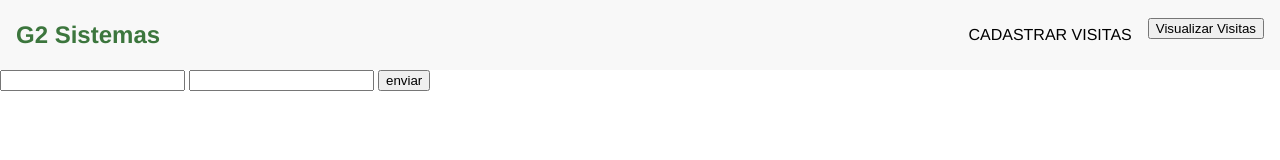
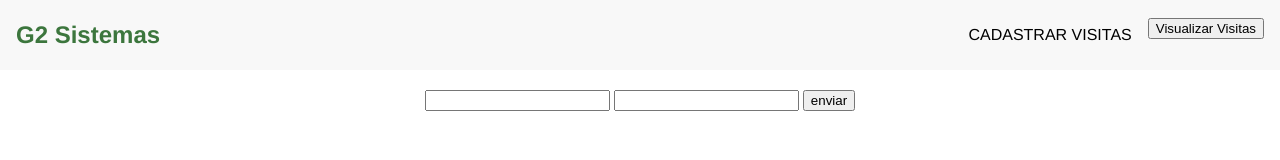
Before and after one commit to Rodrigo-Martinss/g2front, a plain HTML site: page visita.html in a window 1280 px wide. Drawn offline with Linux system fonts and the light colour scheme.

Commit message:
12042023

```diff
--- a/CSS/vista.css
+++ b/CSS/vista.css
@@ -2,7 +2,6 @@ body, ul {
     margin: 0;
     padding: 0;
 }
-
 
 a {
     color: black;
@@ -49,6 +48,19 @@ a:hover {
     display: none;
 }
 
+
+#inpustBTN {
+    text-align: center;
+    padding-top: 20px;
+    padding-bottom: 20px;
+    display: block;
+}
+
+
+#li-visualizar {
+    text-align: center;
+}
+
 @media (max-width: 600px) {
     #menu {
         display: block;
--- a/JS/vista.js
+++ b/JS/vista.js
@@ -15,12 +15,12 @@ btnViewVisits.addEventListener("click", () => {
 });
 
 function handleGetUsers() {
-  console.log("opa");
   const result = fetch("http://localhost:3333/")
     .then((response) => response.json())
     .then((response) => {
       response.map((user) => {
         const li = document.createElement("li");
+        li.setAttribute("id", "li-visualizar");
         const text = document.createTextNode(user.name);
 
         li.appendChild(document.createTextNode(user.name));
--- a/visita.html
+++ b/visita.html
@@ -21,7 +21,7 @@
     </header>
     <section>
         <ul id="lista">
-        <div>
+        <div id="inpustBTN">
             <input type="number" id="iptId">
             <input type="text" id="iptName">
             <button id="btnEnviar" onclick="handleCreateUser">enviar</button>
```
